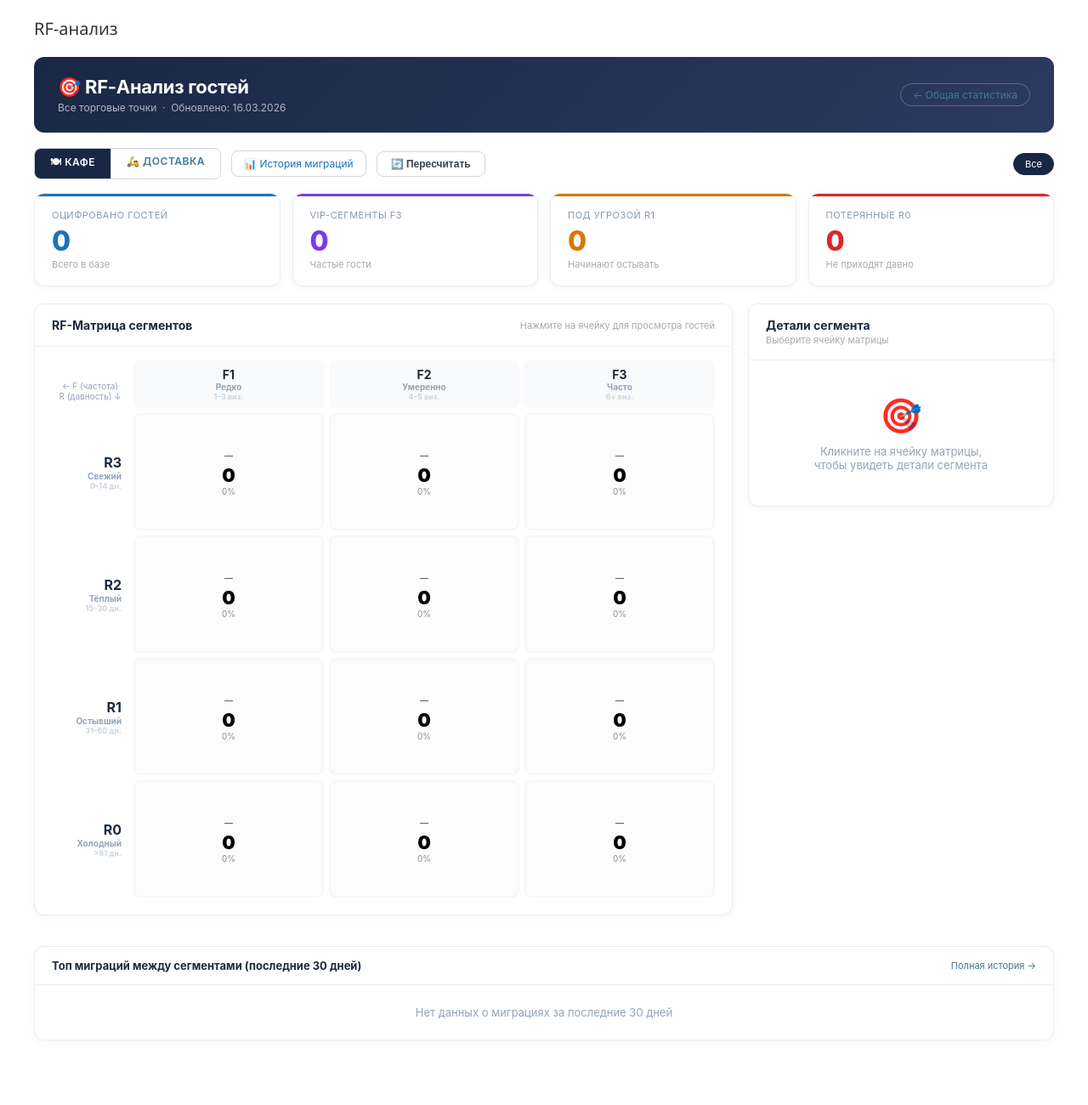
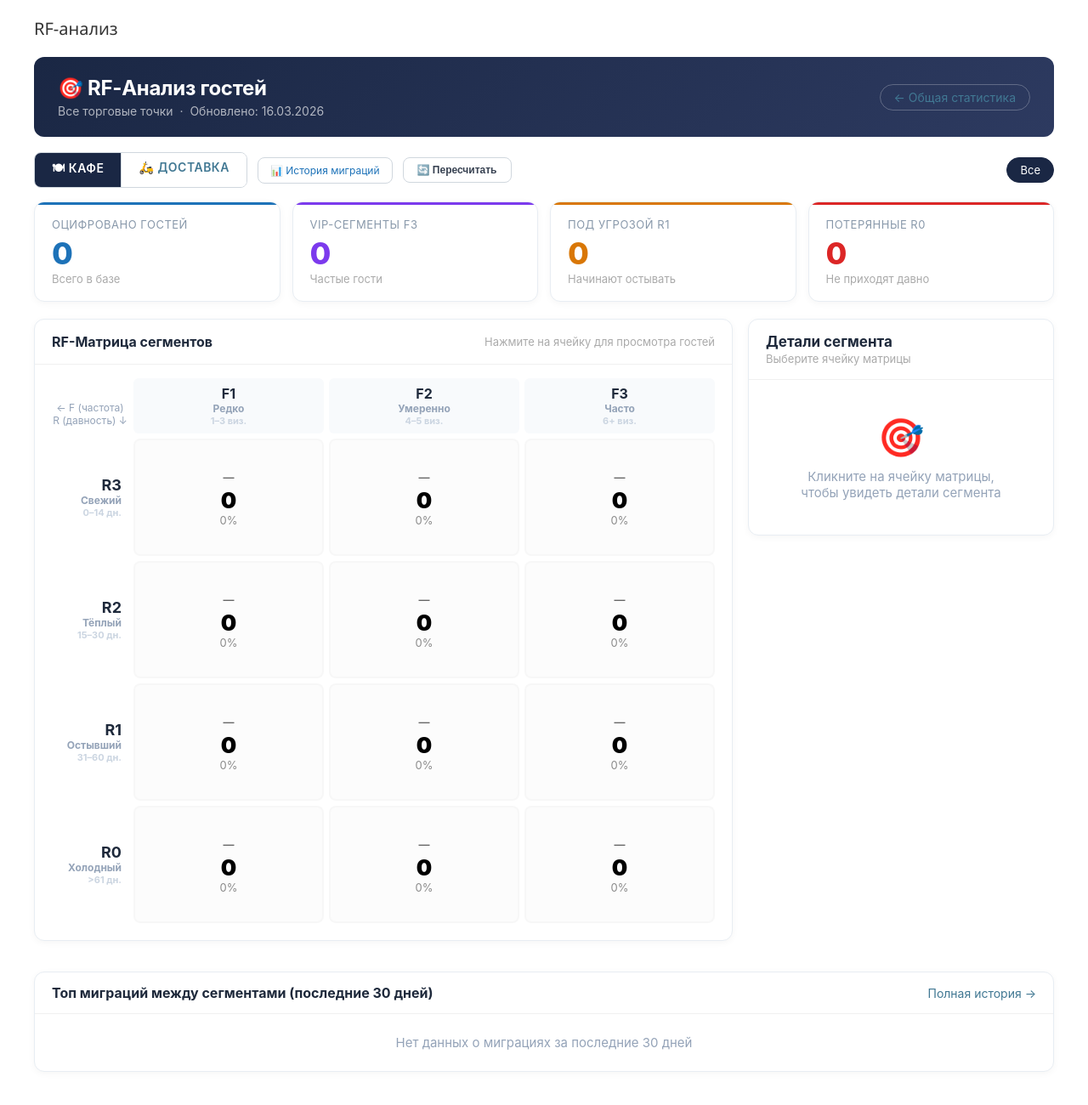
Before and after one commit to lunawork-commits/levelup-back, a Django app: page /analytics/rf/ in a window 1280 px wide. Shown: the part 136-1436 px from the top of the page at 85% size. Before the commit the page ends 1360 px from the top, so only its background shows below. Run offline with Django 5.2, Linux system fonts and the light colour scheme; the visitor is signed in with stand-in values (Sample User, id 1); data that the repository does not hold is empty; parts of the project's set-up code (start-up, migrations or seed data) failed here and were passed over.

Commit message:
Fixed templates

```diff
--- a/templates/analytics/rf_analysis.html
+++ b/templates/analytics/rf_analysis.html
@@ -41,14 +41,14 @@
     gap: 12px;
   }
   .rf-header-left { display: flex; flex-direction: column; gap: 4px; }
-  .rf-header-title { font-size: 22px; font-weight: 700; letter-spacing: -.3px; }
-  .rf-header-meta { font-size: 12px; opacity: .65; }
+  .rf-header-title { font-size: 24px; font-weight: 700; letter-spacing: -.3px; }
+  .rf-header-meta { font-size: 14px; opacity: .65; }
   .rf-header-back {
     color: rgba(255,255,255,.7);
-    font-size: 12px;
+    font-size: 14px;
     text-decoration: none;
     border: 1px solid rgba(255,255,255,.25);
-    padding: 5px 14px;
+    padding: 6px 16px;
     border-radius: 20px;
     transition: all .15s;
   }
@@ -64,10 +64,10 @@
   }
   .rf-mode-group { display: flex; gap: 0; border-radius: 8px; overflow: hidden; border: 1px solid #d0d7de; }
   .rf-mode-btn {
-    padding: 7px 18px;
+    padding: 8px 20px;
     background: #fff;
     color: #555;
-    font-size: 12px;
+    font-size: 14px;
     font-weight: 600;
     text-decoration: none;
     text-transform: uppercase;
@@ -83,12 +83,12 @@
 
   .branch-tabs { display: flex; flex-wrap: wrap; gap: 6px; margin-left: auto; }
   .branch-tab {
-    padding: 5px 13px;
+    padding: 6px 15px;
     border-radius: 20px;
     border: 1px solid #d0d7de;
     background: #fff;
     color: #555;
-    font-size: 11px;
+    font-size: 13px;
     cursor: pointer;
     text-decoration: none;
     transition: all .15s;
@@ -126,9 +126,9 @@
   .sc-orange::before { background: var(--orange); }
   .sc-red::before   { background: var(--red); }
 
-  .sc-label { font-size: 11px; color: #8898aa; text-transform: uppercase; letter-spacing: .5px; margin-bottom: 8px; }
-  .sc-value { font-size: 32px; font-weight: 800; line-height: 1; }
-  .sc-sub   { font-size: 11px; color: #aaa; margin-top: 4px; }
+  .sc-label { font-size: 13px; color: #8898aa; text-transform: uppercase; letter-spacing: .5px; margin-bottom: 8px; }
+  .sc-value { font-size: 36px; font-weight: 800; line-height: 1; }
+  .sc-sub   { font-size: 13px; color: #aaa; margin-top: 4px; }
   .sc-blue   .sc-value { color: var(--blue); }
   .sc-purple .sc-value { color: var(--purple); }
   .sc-orange .sc-value { color: var(--orange); }
@@ -149,14 +149,14 @@
   .rf-matrix-header {
     padding: 16px 20px;
     border-bottom: 1px solid #f0f0f0;
-    font-size: 14px;
+    font-size: 16px;
     font-weight: 700;
     color: #1e293b;
     display: flex;
     align-items: center;
     justify-content: space-between;
   }
-  .rf-matrix-header-sub { font-size: 11px; color: #aaa; font-weight: 400; }
+  .rf-matrix-header-sub { font-size: 13px; color: #aaa; font-weight: 400; }
 
   .rf-matrix-body { padding: 16px 20px 20px; }
 
@@ -172,27 +172,27 @@
     border-radius: 6px;
     padding: 8px 4px;
     text-align: center;
-    font-size: 11px;
+    font-size: 13px;
     font-weight: 700;
     color: #4b5563;
   }
-  .rf-matrix-f-header .f-label { font-size: 14px; color: #1e293b; }
-  .rf-matrix-f-header .f-name  { font-size: 10px; color: #94a3b8; }
-  .rf-matrix-f-header .f-range { font-size: 9px; color: #cbd5e1; }
+  .rf-matrix-f-header .f-label { font-size: 16px; color: #1e293b; }
+  .rf-matrix-f-header .f-name  { font-size: 12px; color: #94a3b8; }
+  .rf-matrix-f-header .f-range { font-size: 11px; color: #cbd5e1; }
 
   .rf-matrix-r-header {
     display: flex;
     flex-direction: column;
     justify-content: center;
     padding: 0 8px;
-    font-size: 11px;
+    font-size: 13px;
     font-weight: 700;
     color: #4b5563;
     text-align: right;
   }
-  .rf-matrix-r-header .r-label { font-size: 16px; color: #1e293b; }
-  .rf-matrix-r-header .r-name  { font-size: 10px; color: #94a3b8; }
-  .rf-matrix-r-header .r-range { font-size: 9px; color: #cbd5e1; }
+  .rf-matrix-r-header .r-label { font-size: 18px; color: #1e293b; }
+  .rf-matrix-r-header .r-name  { font-size: 12px; color: #94a3b8; }
+  .rf-matrix-r-header .r-range { font-size: 11px; color: #cbd5e1; }
 
   .rf-cell {
     border-radius: 8px;
@@ -239,10 +239,10 @@
   }
   .rf-cell:hover .rf-cell-tip { display: block; }
 
-  .rf-cell-emoji  { font-size: 20px; line-height: 1; margin-bottom: 4px; }
-  .rf-cell-name   { font-size: 10px; font-weight: 600; color: rgba(0,0,0,.6); margin-bottom: 6px; line-height: 1.2; }
-  .rf-cell-count  { font-size: 22px; font-weight: 900; color: rgba(0,0,0,.75); line-height: 1; }
-  .rf-cell-pct    { font-size: 10px; color: rgba(0,0,0,.45); margin-top: 2px; }
+  .rf-cell-emoji  { font-size: 24px; line-height: 1; margin-bottom: 4px; }
+  .rf-cell-name   { font-size: 13px; font-weight: 600; color: rgba(0,0,0,.6); margin-bottom: 6px; line-height: 1.2; }
+  .rf-cell-count  { font-size: 26px; font-weight: 900; color: rgba(0,0,0,.75); line-height: 1; }
+  .rf-cell-pct    { font-size: 13px; color: rgba(0,0,0,.45); margin-top: 2px; }
 
   /* ── Cell action buttons ───────────────────────────── */
   .rf-cell-actions {
@@ -274,15 +274,13 @@
     border: 1px solid #e8edf3;
     box-shadow: 0 2px 8px rgba(0,0,0,.04);
     overflow: hidden;
-    position: sticky;
-    top: 20px;
   }
   .rf-detail-header {
     padding: 16px 20px;
     border-bottom: 1px solid #f0f0f0;
   }
-  .rf-detail-title { font-size: 14px; font-weight: 700; color: #1e293b; margin-bottom: 2px; }
-  .rf-detail-sub   { font-size: 11px; color: #aaa; }
+  .rf-detail-title { font-size: 17px; font-weight: 700; color: #1e293b; margin-bottom: 2px; }
+  .rf-detail-sub   { font-size: 13px; color: #aaa; }
 
   .rf-detail-body { padding: 16px 20px; }
   .rf-detail-segment-badge {
@@ -321,15 +319,15 @@
     margin-bottom: 14px;
     border-left: 3px solid #e2e8f0;
   }
-  .rf-detail-strategy-title { font-size: 10px; font-weight: 700; text-transform: uppercase; color: #94a3b8; margin-bottom: 6px; letter-spacing: .5px; }
+  .rf-detail-strategy-title { font-size: 12px; font-weight: 700; text-transform: uppercase; color: #94a3b8; margin-bottom: 6px; letter-spacing: .5px; }
 
   .rf-detail-no-selection {
     padding: 40px 20px;
     text-align: center;
     color: #94a3b8;
-    font-size: 13px;
+    font-size: 15px;
   }
-  .rf-detail-no-selection .icon { font-size: 40px; margin-bottom: 10px; }
+  .rf-detail-no-selection .icon { font-size: 44px; margin-bottom: 10px; }
 
   /* ── Guest list ──────────────────────────────────────── */
   .guest-list-card {
@@ -387,7 +385,7 @@
     padding: 40px;
     text-align: center;
     color: #94a3b8;
-    font-size: 13px;
+    font-size: 15px;
   }
   .empty-state .icon { font-size: 48px; margin-bottom: 12px; }
 
@@ -407,29 +405,29 @@
     align-items: center;
     justify-content: space-between;
   }
-  .migration-title { font-size: 13px; font-weight: 700; color: #1e293b; }
-  .migration-link  { font-size: 11px; color: var(--blue); text-decoration: none; }
+  .migration-title { font-size: 16px; font-weight: 700; color: #1e293b; }
+  .migration-link  { font-size: 14px; color: var(--blue); text-decoration: none; }
   .migration-link:hover { text-decoration: underline; }
   .migration-list  { padding: 12px 16px; display: flex; flex-direction: column; gap: 6px; }
   .migration-row   {
     display: flex;
     align-items: center;
     gap: 8px;
-    font-size: 12px;
+    font-size: 14px;
     padding: 8px 12px;
     background: #f8fafc;
     border-radius: 8px;
   }
   .migration-from  { font-weight: 600; color: #c0392b; }
   .migration-to    { font-weight: 600; color: #16a34a; }
-  .migration-arrow { color: #94a3b8; font-size: 14px; flex-shrink: 0; }
+  .migration-arrow { color: #94a3b8; font-size: 16px; flex-shrink: 0; }
   .migration-count {
     margin-left: auto;
     background: var(--navy);
     color: #fff;
     padding: 2px 9px;
     border-radius: 10px;
-    font-size: 10px;
+    font-size: 12px;
     font-weight: 700;
   }
 
@@ -824,7 +822,7 @@ function buildMatrix() {
 
   // Header row: empty corner + F labels
   const corner = document.createElement('div');
-  corner.style.cssText = 'display:flex;align-items:flex-end;justify-content:center;padding-bottom:8px;font-size:10px;color:#94a3b8;text-align:center;';
+  corner.style.cssText = 'display:flex;align-items:flex-end;justify-content:center;padding-bottom:8px;font-size:12px;color:#94a3b8;text-align:center;';
   corner.innerHTML = '← F (частота)<br>R (давность) ↓';
   container.appendChild(corner);
 
```
Also changed, not shown: other parts of templates/analytics/rf_analysis.html (+28 -28 lines), templates/analytics/loyalty_report.html (+65 -103 lines).
